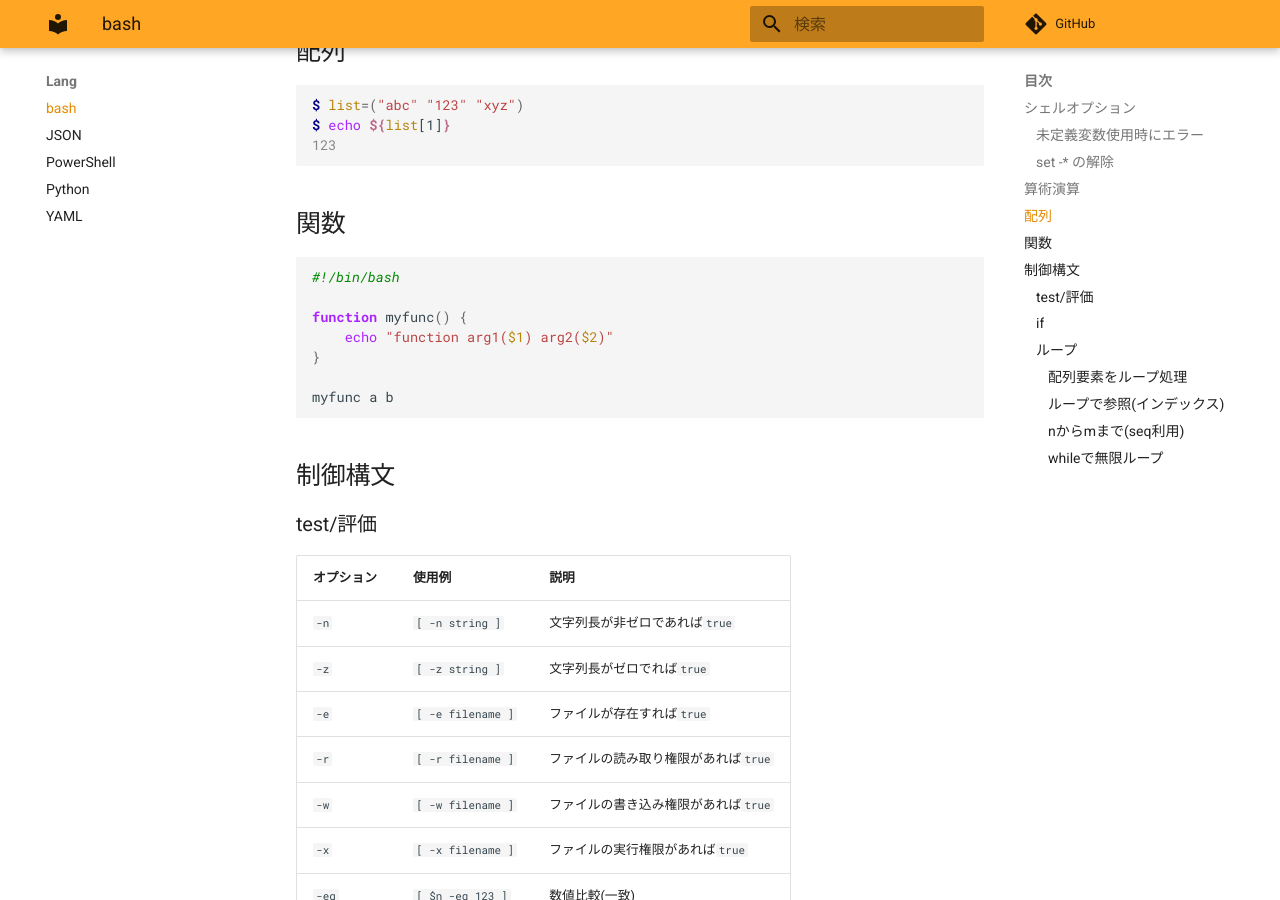
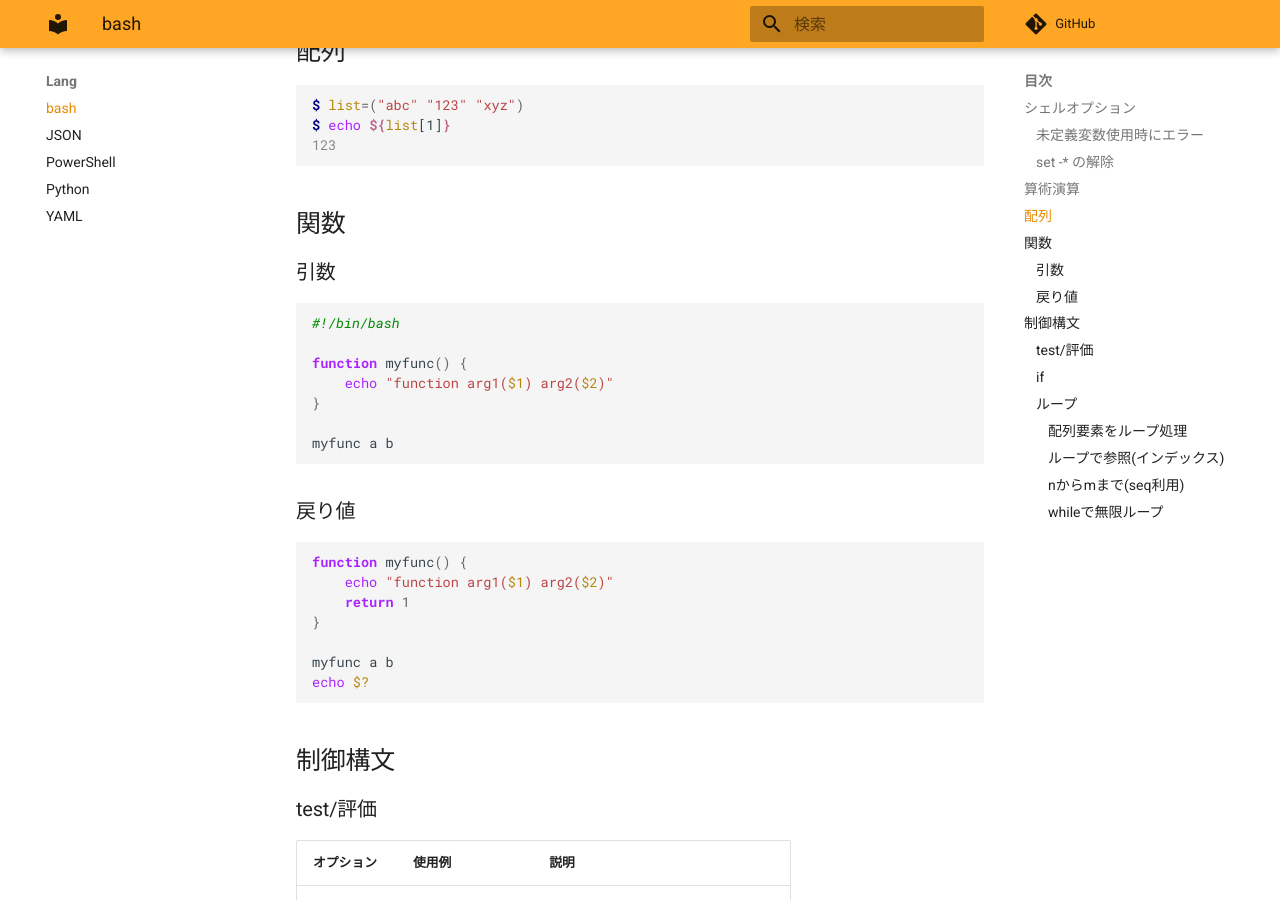
Before and after one commit to zaki-lknr/docs, an MkDocs documentation site: the page built from docs/lang/bash.md, in a window 1280 px wide and 900 px high, scrolled down 1147 px. Built offline with MkDocs 1.6.1 and Material for MkDocs 9.7.7, drawn with Linux system fonts in a browser that asks for light colours; comment, search, counter and statistics services are not loaded.

Commit message:
add: lang/bash: 関数の戻り値

````diff
--- a/docs/lang/bash.md
+++ b/docs/lang/bash.md
@@ -55,6 +55,8 @@ $ echo ${list[1]}
 
 ## 関数
 
+### 引数
+
 ```bash
 #!/bin/bash
 
@@ -63,6 +65,18 @@ function myfunc() {
 }
 
 myfunc a b
+```
+
+### 戻り値
+
+```bash
+function myfunc() {
+    echo "function arg1($1) arg2($2)"
+    return 1
+}
+
+myfunc a b
+echo $?
 ```
 
 ## 制御構文
````
